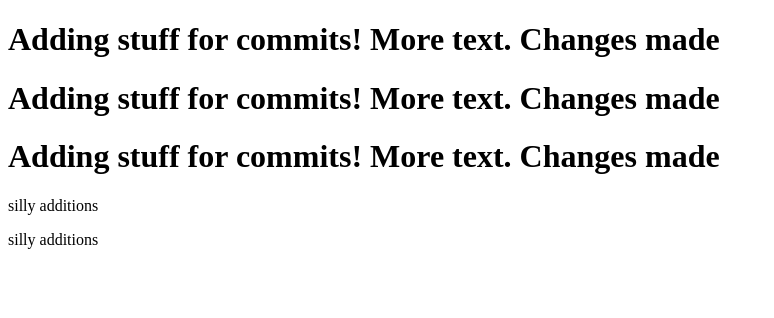
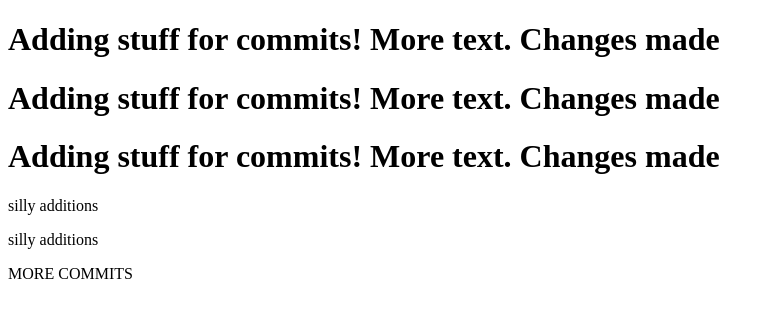
Before and after one commit to madelinepick/git-funtown, a plain HTML site: page index.html in a window 1280 px wide. Shown: the whole page, without its empty margins (0-774 px from the left). Drawn offline with Linux system fonts and the light colour scheme.

Commit message:
this is for testing

```diff
--- a/index.html
+++ b/index.html
@@ -11,5 +11,7 @@
 
   <p>silly additions</p>
   <p>silly additions</p>
+
+  <p>MORE COMMITS</p>
 </body>
 </html>
```
